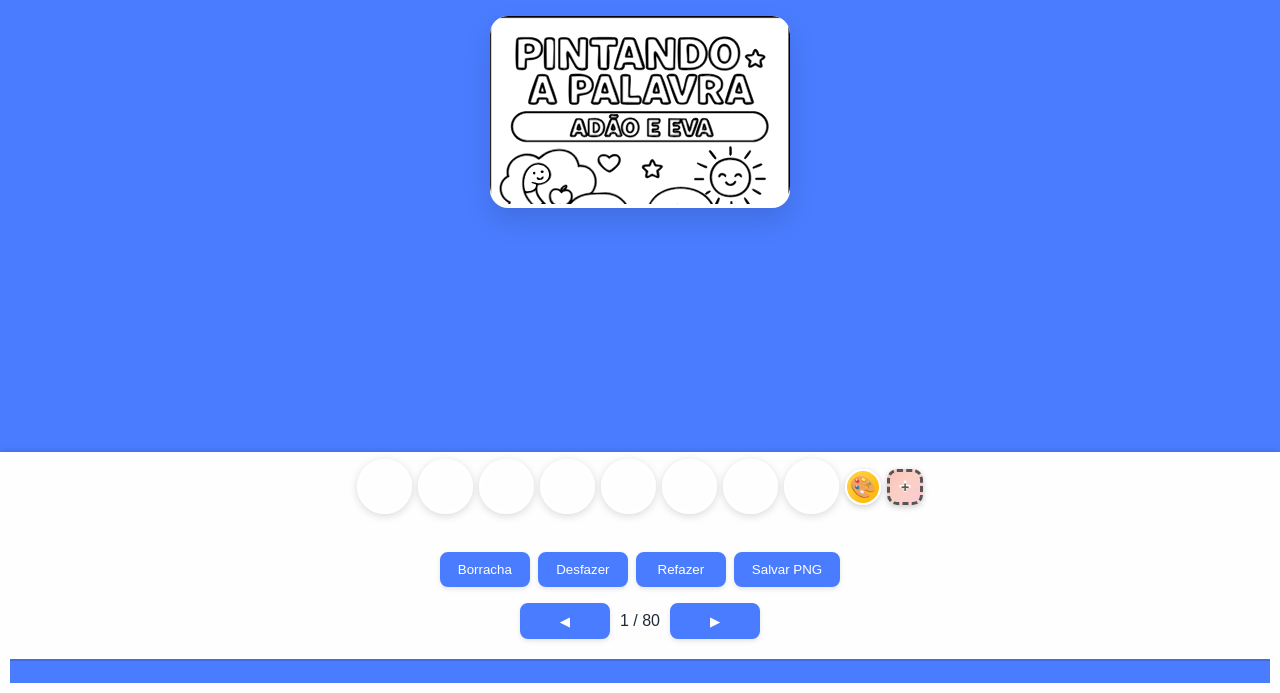
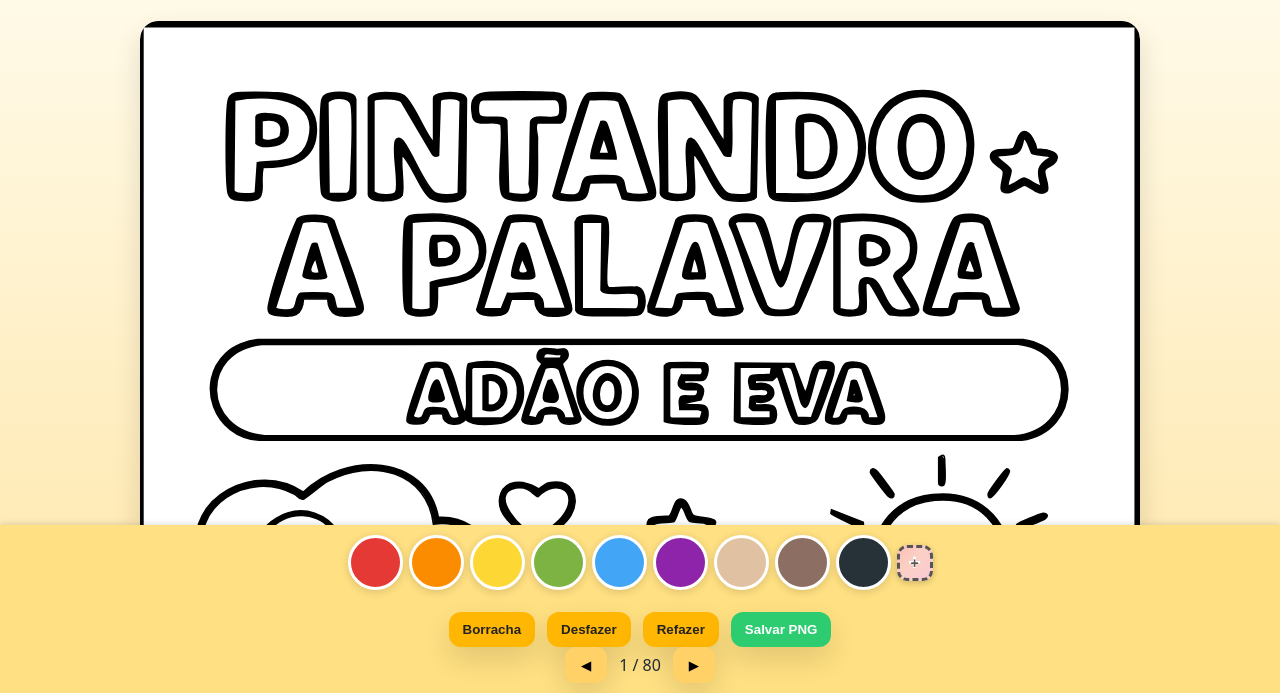
Before and after one commit to ezequielf566/androidfinal, a website: page app/index.html in a window 1280 px wide. Shown: the part 107-800 px from the top of the page. Drawn offline with Linux system fonts and the light colour scheme; no server answers.

Commit message:
Update index.html

```diff
--- a/app/index.html
+++ b/app/index.html
@@ -7,46 +7,25 @@
   <link rel="stylesheet" href="css/style.css" />
 
   <style>
-    /* 🌤️ Fundo geral — branco até o topo da arte, azul sólido do canvas pra baixo */
-    body {
-      background: linear-gradient(180deg, #ffffff 0%, #ffffff 10%, #4a7cff 10%, #4a7cff 100%);
-      background-attachment: fixed;
-      min-height: 100vh;
-      font-family: "Fredoka", sans-serif;
-      display: flex;
-      flex-direction: column;
-    }
-
     /* 🌀 Tela de carregamento */
     #loadingOverlay {
-      position: fixed;
-      inset: 0;
-      background: linear-gradient(180deg, #ffffff 0%, #ffffff 10%, #4a7cff 10%, #4a7cff 100%);
-      display: flex;
-      flex-direction: column;
-      align-items: center;
-      justify-content: center;
+      position: fixed; inset: 0;
+      background: #fff9e6;
+      display: flex; flex-direction: column;
+      align-items: center; justify-content: center;
       z-index: 9999;
       transition: opacity .5s ease, visibility .5s ease;
     }
     #loadingOverlay.hidden { opacity: 0; visibility: hidden; }
-
     .spinner {
       width: 60px; height: 60px;
-      border: 6px solid rgba(255,255,255,0.7);
-      border-top: 6px solid transparent;
-      border-radius: 50%;
-      animation: spin 1s linear infinite;
-      margin-bottom: 15px;
+      border: 6px solid #ffd54f; border-top: 6px solid transparent;
+      border-radius: 50%; animation: spin 1s linear infinite; margin-bottom: 15px;
     }
     @keyframes spin { to { transform: rotate(360deg); } }
-
     .loading-text {
       font-family: "Fredoka", sans-serif;
-      font-size: 1.1rem;
-      color: #fff;
-      text-align: center;
-      text-shadow: 0 2px 6px rgba(0,0,0,0.25);
+      font-size: 1.1rem; color: #444; text-align: center;
     }
 
     /* 🎨 Popup de tons e extras */
@@ -66,7 +45,11 @@
       transition: opacity .2s ease, transform .2s ease;
       z-index: 1000;
     }
-    .palette-popup.active { opacity: 1; pointer-events: auto; transform: translateY(0) scale(1); }
+    .palette-popup.active {
+      opacity: 1;
+      pointer-events: auto;
+      transform: translateY(0) scale(1);
+    }
 
     .extra-color {
       width: 28px; height: 28px;
@@ -77,28 +60,11 @@
       transition: transform .12s, box-shadow .2s;
     }
     .extra-color:hover { box-shadow: 0 0 6px 2px rgba(255,213,79,0.6); }
-    .extra-color:active { transform: scale(.9); box-shadow: 0 0 0 3px #ffd54f; }
+    .extra-color:active {
+      transform: scale(.9);
+      box-shadow: 0 0 0 3px #ffd54f;
+    }
 
-    /* 🎨 Novo botão de cor personalizada */
-    .sw.custom-picker {
-      width: 36px;
-      height: 36px;
-      border-radius: 10px;
-      background: linear-gradient(135deg, #FFD54F, #FFB300);
-      display: flex;
-      align-items: center;
-      justify-content: center;
-      font-size: 1.3rem;
-      color: #fff;
-      border: 2px solid #fff;
-      box-shadow: 0 2px 6px rgba(0,0,0,.2);
-      cursor: pointer;
-      transition: transform .15s, box-shadow .25s;
-    }
-    .sw.custom-picker:hover { transform: scale(1.05); box-shadow: 0 0 10px rgba(255,213,79,0.6); }
-    .sw.custom-picker:active { transform: scale(.9); box-shadow: 0 0 0 3px #ffd54f; }
-
-    /* Paleta de cores */
     .sw.custom {
       width: 36px; height: 36px;
       border-radius: 10px !important;
@@ -112,91 +78,13 @@
       transition: box-shadow .3s ease;
     }
     .sw.custom.active { animation: glowPulse 1.4s ease-in-out infinite; }
-    @keyframes hueShift { 0%,100% { background-position: 0% 50%; } 50% { background-position: 100% 50%; } }
-    @keyframes glowPulse { 0%,100% { box-shadow: 0 0 8px 4px rgba(255,213,79,0.6); } 50% { box-shadow: 0 0 12px 6px rgba(255,213,79,0.9); } }
-
-    /* 🩵 Rodapé moderno e contínuo */
-    .controls {
-      background: #fefefe;
-      border-top: 1px solid rgba(255,255,255,0.4);
-      position: fixed;
-      bottom: 0;
-      left: 0;
-      right: 0;
-      z-index: 50;
-      display: flex;
-      flex-direction: column;
-      align-items: center;
-      justify-content: center;
-      padding-top: 6px;
+    @keyframes hueShift {
+      0%,100% { background-position: 0% 50%; }
+      50% { background-position: 100% 50%; }
     }
-
-    /* Paleta centralizada */
-    .palette {
-      display: flex;
-      flex-direction: column;
-      align-items: center;
-      justify-content: center;
-      gap: 8px;
-      width: 100%;
-    }
-
-    /* Círculos de cor */
-    .swatches {
-      display: flex;
-      justify-content: center;
-      flex-wrap: wrap;
-      gap: 6px;
-      margin-bottom: 8px;
-    }
-
-    /* 🔹 Linha de botões */
-    .tools {
-      display: flex;
-      justify-content: center;
-      align-items: center;
-      gap: 8px;
-      flex-wrap: wrap;
-      margin-bottom: 8px;
-    }
-
-    /* 🔹 Linha de paginação */
-    .pager {
-      display: flex;
-      align-items: center;
-      justify-content: center;
-      gap: 10px;
-      padding-bottom: 8px;
-    }
-
-    /* 🔹 Faixa azul abaixo dos menus */
-    .controls::after {
-      content: "";
-      display: block;
-      width: 100%;
-      height: 22px;
-      background: #4a7cff;
-      border-top: 2px solid #3f6ce0;
-    }
-
-    /* 🔹 Botões padrão — todos azuis */
-    .btn, .navbtn {
-      background: #4a7cff;
-      border: 2px solid #4a7cff;
-      color: #fff;
-      border-radius: 8px;
-      font-weight: 500;
-      padding: 8px 16px;
-      min-width: 90px;
-      text-align: center;
-      transition: all 0.25s ease;
-      box-shadow: 0 2px 5px rgba(0,0,0,0.1);
-    }
-
-    .btn:hover, .navbtn:hover {
-      background: #3e6be0;
-      border-color: #3e6be0;
-      transform: translateY(-1px);
+    @keyframes glowPulse {
+      0%, 100% { box-shadow: 0 0 8px 4px rgba(255,213,79,0.6); }
+      50% { box-shadow: 0 0 12px 6px rgba(255,213,79,0.9); }
     }
   </style>
 </head>
@@ -229,16 +117,15 @@
     <section class="controls">
       <div class="palette">
         <div class="swatches" id="swatches">
-          <button class="sw" data-color="#E53935"></button>
-          <button class="sw" data-color="#FB8C00"></button>
-          <button class="sw" data-color="#FDD835"></button>
-          <button class="sw" data-color="#7CB342"></button>
-          <button class="sw" data-color="#42A5F5"></button>
-          <button class="sw" data-color="#8E24AA"></button>
-          <button class="sw" data-color="#E0C2A2"></button>
-          <button class="sw" data-color="#8D6E63"></button>
-          <button class="sw custom-picker" id="pickerBtn">🎨</button>
-          <input type="color" id="colorPickerInput" style="display:none;" />
+          <button class="sw" data-color="#E53935" style="--c:#E53935"></button>
+          <button class="sw" data-color="#FB8C00" style="--c:#FB8C00"></button>
+          <button class="sw" data-color="#FDD835" style="--c:#FDD835"></button>
+          <button class="sw" data-color="#7CB342" style="--c:#7CB342"></button>
+          <button class="sw" data-color="#42A5F5" style="--c:#42A5F5"></button>
+          <button class="sw" data-color="#8E24AA" style="--c:#8E24AA"></button>
+          <button class="sw" data-color="#E0C2A2" style="--c:#E0C2A2"></button>
+          <button class="sw" data-color="#8D6E63" style="--c:#8D6E63"></button>
+          <button class="sw" data-color="#263238" style="--c:#263238"></button>
           <button class="sw custom" id="customColorBtn">+</button>
         </div>
 
@@ -246,7 +133,7 @@
           <button id="eraserBtn" class="btn">Borracha</button>
           <button id="undoBtn" class="btn">Desfazer</button>
           <button id="redoBtn" class="btn">Refazer</button>
-          <button id="savePng" class="btn">Salvar PNG</button>
+          <button id="savePng" class="btn primary">Salvar PNG</button>
         </div>
 
         <div class="pager">
@@ -264,8 +151,6 @@
   <script>
     document.addEventListener("DOMContentLoaded", () => {
       const customBtn = document.getElementById("customColorBtn");
-      const pickerBtn = document.getElementById("pickerBtn");
-      const colorPickerInput = document.getElementById("colorPickerInput");
       let popupRef = null;
 
       const EXTRA_COLORS = [
@@ -320,15 +205,19 @@
         pop.className = "palette-popup";
         customBtn.classList.add("active");
 
-        EXTRA_COLORS.forEach((c) => {
+        EXTRA_COLORS.forEach(c => {
           const el = document.createElement("div");
           el.className = "extra-color";
           el.style.background = c;
           el.addEventListener("click", () => {
             btn.style.background = c;
             btn.setAttribute("data-color", c);
-            document.querySelectorAll(".sw").forEach((b) => b.classList.remove("active"));
+            document.querySelectorAll(".sw").forEach(b => b.classList.remove("active"));
             btn.classList.add("active");
+
+            el.style.boxShadow = "0 0 0 3px #ffd54f";
+            setTimeout(() => el.style.boxShadow = "", 180);
+
             applyColorSafely(c);
             setTimeout(() => closePopup(), 80);
           });
@@ -340,12 +229,13 @@
         const pw = pop.offsetWidth;
         const ph = pop.offsetHeight;
         let left = br.left + br.width / 2 - pw / 2;
-        let top = br.top - ph - 8;
+        let top  = br.top - ph - 8;
         const margin = 8;
         left = Math.max(margin, Math.min(left, window.innerWidth - pw - margin));
         if (top < margin) top = margin;
         pop.style.left = `${left}px`;
-        pop.style.top = `${top}px`;
+        pop.style.top  = `${top}px`;
+
         requestAnimationFrame(() => pop.classList.add("active"));
         document.addEventListener("click", onOutside);
         document.addEventListener("keydown", onEsc);
@@ -356,17 +246,6 @@
         e.stopPropagation();
         if (popupRef) closePopup();
         else openPopupAboveButton(customBtn);
-      });
-
-      /* 🎨 Cor personalizada */
-      pickerBtn.addEventListener("click", () => colorPickerInput.click());
-      colorPickerInput.addEventListener("input", (e) => {
-        const color = e.target.value;
-        pickerBtn.style.background = color;
-        pickerBtn.setAttribute("data-color", color);
-        document.querySelectorAll(".sw").forEach((b) => b.classList.remove("active"));
-        pickerBtn.classList.add("active");
-        applyColorSafely(color);
       });
     });
 
@@ -381,5 +260,26 @@
     });
     observer.observe(document.getElementById("svgMount"), { childList: true, subtree: true });
   </script>
+
+  <!-- 🟡 Anúncio automático AdMob (a cada 2 minutos) -->
+  <script>
+    const TESTE = true; // mudar pra false após aprovação
+    const ADMOB_APP_ID = "ca-app-pub-1648224245207447~6318142740";
+    const ADMOB_INTERSTITIAL_ID = "ca-app-pub-1648224245207447/7457439377";
+
+    function exibirAnuncio() {
+      if (TESTE) {
+        alert("🎬 Anúncio em exibição (modo de teste)");
+      } else {
+        console.log("🎬 Exibindo anúncio real:", ADMOB_INTERSTITIAL_ID);
+        // Aqui entra o SDK real do AdMob após publicação
+      }
+    }
+
+    window.addEventListener("load", () => {
+      console.log("⏱️ Contador de 2 minutos iniciado");
+      setInterval(exibirAnuncio, 120000); // 2 minutos
+    });
+  </script>
 </body>
 </html>
```
